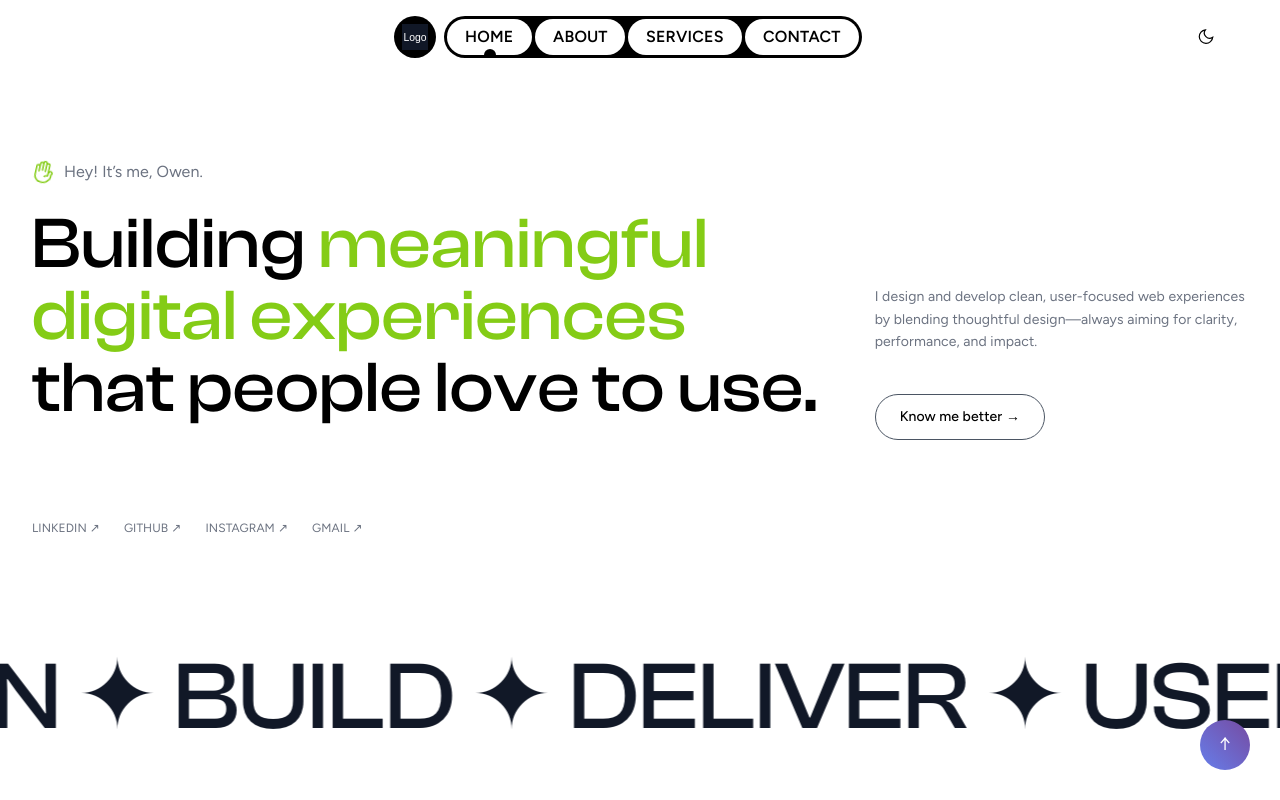
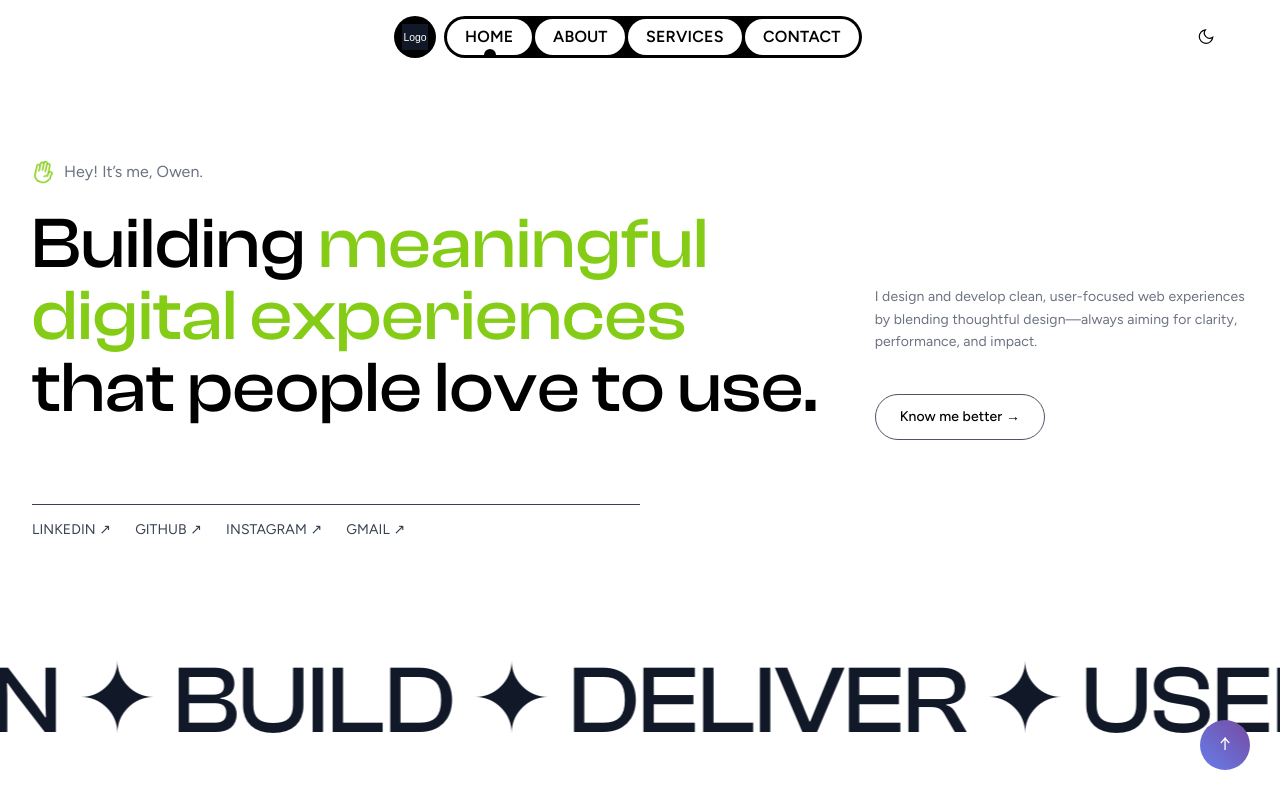
Before and after one commit to hoyitsowen/portfolio, a React (Create React App) app: page / in a window 1280 px wide. Shown: the top 800 px of the page. Built offline with nearby package versions, Linux system fonts and the light colour scheme; a web font is replaced by a local one.

Commit message:
Fix margin and padding adjusments on Hero Section.

```diff
--- a/src/components/Hero.js
+++ b/src/components/Hero.js
@@ -1,6 +1,7 @@
 import React from "react";
 import StraightLoop from './StraightLoop';
 import { HiOutlineHandRaised } from "react-icons/hi2";
+import { LuArrowUpRight } from "react-icons/lu";
 import '../styles/Hero.css';
 
 const Hero = () => {
@@ -49,7 +50,8 @@ const Hero = () => {
         </div>
 
         {/* Bottom links */}
-        <div className="mt-20 flex gap-6 text-xs text-gray-500 font-sans">
+        <div className="mt-20 relative flex gap-6 text-sm text-gray-700 font-sans">
+          <div className="absolute -top-4 left-0 w-1/2 border-t border-gray-700"></div>
           <a href="https://www.linkedin.com/in/hoyitsowen/" className="hover:text-white">LINKEDIN ↗</a>
           <a href="https://github.com/hoyitsowen" className="hover:text-white">GITHUB ↗</a>
           <a href="https://www.instagram.com/hoyitsowen/" className="hover:text-white">INSTAGRAM ↗</a>
--- a/src/components/StraightLoop.js
+++ b/src/components/StraightLoop.js
@@ -20,9 +20,12 @@ const StraightLoop = ({
         const dir = direction === 'right' ? 1 : -1;
         offsetRef.current += dir * speed;
 
-        const width = trackRef.current.scrollWidth / 2;
-        if (offsetRef.current <= -width) offsetRef.current = 0;
-        if (offsetRef.current >= 0) offsetRef.current = -width;
+        const spanWidth = trackRef.current.scrollWidth / 2;
+        if (direction === 'left') {
+          if (offsetRef.current <= -spanWidth) offsetRef.current += spanWidth;
+        } else {
+          if (offsetRef.current >= spanWidth) offsetRef.current -= spanWidth;
+        }
 
         trackRef.current.style.transform = `translate3d(${offsetRef.current}px,0,0)`;
       }
```
